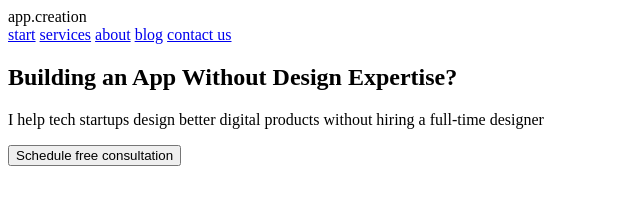
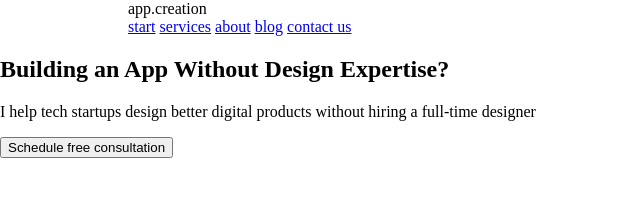
Before and after one commit to WebHeroSchool/-1., a plain HTML site: page index.html in a window 1280 px wide. Shown: the whole page, without its empty margins (0-640 px from the left). Drawn offline with Linux system fonts and the light colour scheme.

Commit message:
Не получается сделать по центру текст

```diff
--- a/index.html
+++ b/index.html
@@ -8,6 +8,7 @@
   </head>
 
   <body>
+    <div class="wrapper">
     <header class="header">
       <div class="logo">app.creation</div>
       <nav class="menu">
--- a/style.css
+++ b/style.css
@@ -1,3 +1,15 @@
 .title {
   font-family: Roboto;
 }
+body {
+  margin:0
+}
+
+.header {
+  margin: auto;
+  width: 80%;
+}
+.main-section {
+ margin: auto;
+ width: 80%;
+}
```
